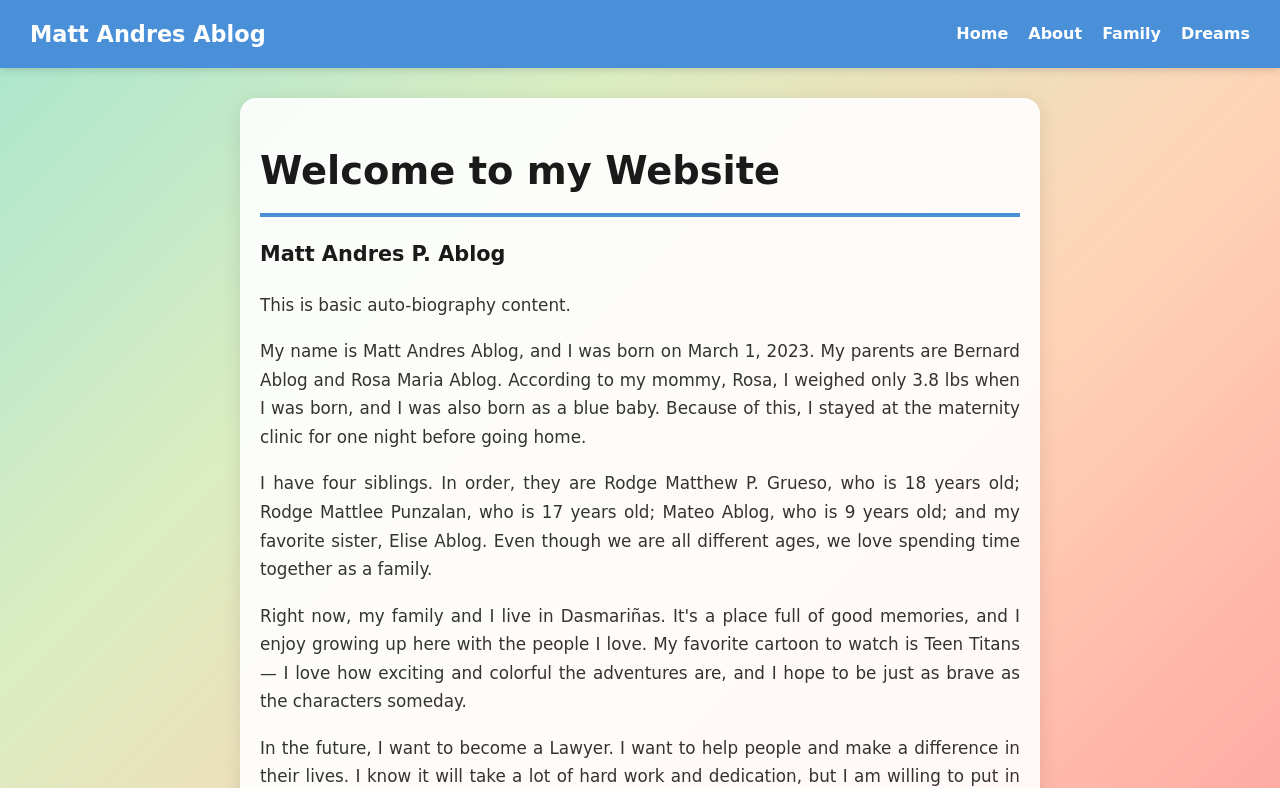
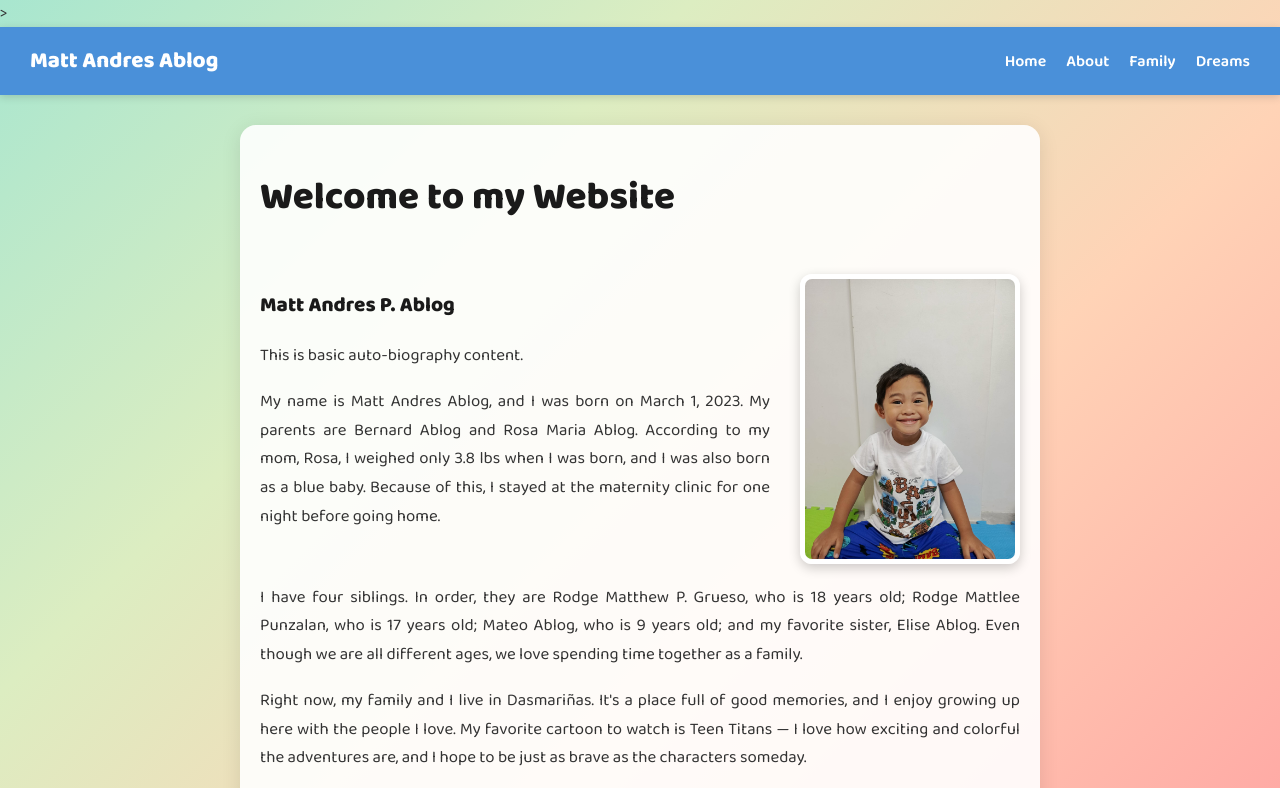
Before and after one commit to bernzablog/testing, a plain HTML site: page index.html in a window 1280 px wide. Shown: the top 788 px of the page. Drawn offline with Linux system fonts and the light colour scheme; a web font is replaced by a local one.

Commit message:
Add typewriter animation and photo layout

```diff
--- a/css/style.css
+++ b/css/style.css
@@ -133,4 +133,115 @@ footer {
         margin-top: 0;
         border-radius: 0;
     }
+}/* INTRO SECTION with photo on the right */
+.intro-section {
+    display: flex;
+    align-items: center;
+    gap: 30px;
+    flex-wrap: wrap;
+    margin-bottom: 20px;
 }
+
+.intro-text {
+    flex: 1;
+    min-width: 250px;
+}
+
+.profile-photo {
+    max-width: 220px;
+    width: 100%;
+    height: auto;
+    margin: 0;
+    flex-shrink: 0;
+    transition: transform 0.3s ease, box-shadow 0.3s ease;
+}
+
+.profile-photo:hover {
+    transform: scale(1.05) rotate(-1deg);
+    box-shadow: 0 8px 20px rgba(0, 0, 0, 0.25);
+}
+
+/* FADE-IN ANIMATION on page load */
+main {
+    animation: fadeInUp 0.8s ease-out;
+}
+
+@keyframes fadeInUp {
+    from {
+        opacity: 0;
+        transform: translateY(20px);
+    }
+    to {
+        opacity: 1;
+        transform: translateY(0);
+    }
+}
+
+/* Stagger paragraph fade-ins slightly */
+p {
+    animation: fadeIn 1s ease-out;
+}
+
+@keyframes fadeIn {
+    from { opacity: 0; }
+    to { opacity: 1; }
+}
+
+/* NAV LINK hover animation */
+.nav-links li a {
+    position: relative;
+}
+
+.nav-links li a::after {
+    content: '';
+    position: absolute;
+    left: 0;
+    bottom: -4px;
+    width: 0%;
+    height: 2px;
+    background-color: #ffd3b6;
+    transition: width 0.3s ease;
+}
+
+.nav-links li a:hover::after {
+    width: 100%;
+}
+
+/* MOBILE: stack photo above/below text again on small screens */
+@media (max-width: 600px) {
+    .intro-section {
+        flex-direction: column;
+    }
+
+    .profile-photo {
+        max-width: 250px;
+        margin: 0 auto;
+    }
+}
+/* TYPEWRITER EFFECT for h1 */
+.typewriter {
+    display: inline-block;
+    overflow: hidden;
+    white-space: nowrap;
+    border-right: 3px solid #4a90d9;
+    width: 0;
+    animation:
+        typing 2.5s steps(22, end) forwards,
+        blink-caret 0.75s step-end infinite;
+}
+
+@keyframes typing {
+    from { width: 0; }
+    to { width: 22ch; }
+}
+
+@keyframes blink-caret {
+    from, to { border-color: transparent; }
+    50% { border-color: #4a90d9; }
+}
+.typewriter {
+    animation:
+        typing 2.5s steps(22, end) forwards,
+        blink-caret 0.75s step-end infinite;
+    animation-delay: 0s, 2.5s; /* caret blinks only after typing finishes */
+}
--- a/index.html
+++ b/index.html
@@ -5,9 +5,9 @@
     <meta name="viewport" content="width=device-width, initial-scale=1.0">
     <title>Matt Andres P. Ablog</title>
     <link rel="stylesheet" href="css/style.css">
-    <link rel="preconnect" href"https://fonts.googleapis.com">
+    <link rel="preconnect" href="https://fonts.googleapis.com">
 <link rel="preconnect" href="https://fonts.gstatic.com" crossorigin>
-    <link href="https://fonts.googleapis.com/css2?family=Baloo+2wght@400;600;800&display=swap" rel="stylesheet">
+<link href="https://fonts.googleapis.com/css2?family=Baloo+2:wght@400;600;800&display=swap" rel="stylesheet">>
 </head>
 <body>
     <nav class="navbar">
@@ -21,16 +21,20 @@
     </nav>
 
  <main>
-        <h1 id="home">Welcome to my Website</h1>
+    <h1 id="home" class="typewriter">Welcome to my Website</h1>
 
+    <div class="intro-section">
+        <div class="intro-text">
             <p><strong>Matt Andres P. Ablog</strong></p>
             <p>This is basic auto-biography content.</p>
-
             <p id="about">My name is Matt Andres Ablog, and I was born on March 1, 2023.
                 My parents are Bernard Ablog and Rosa Maria Ablog.
-            According to my mommy, Rosa, I weighed only 3.8 lbs when I was born,
+                According to my mom, Rosa, I weighed only 3.8 lbs when I was born,
                 and I was also born as a blue baby. Because of this, I stayed at the maternity clinic
                 for one night before going home.</p>
+        </div>
+        <img src="images/andres2.jpg" alt="Photo of Matt Andres Ablog" class="profile-photo">
+    </div>
 
     <p id="family">I have four siblings. In order, they are Rodge Matthew P. Grueso, who is 18 years old;
         Rodge Mattlee Punzalan, who is 17 years old; Mateo Ablog, who is 9 years old;
@@ -47,8 +51,6 @@
         I want to help people and make a difference in their lives.
         I know it will take a lot of hard work and dedication,
         but I am willing to put in the effort to achieve my dream.</p>
-
-        <img src="images/andres2.jpg" alt="Photo of Matt Andres Ablog">
 </main>
 
     <footer>
```
Lines whose indentation alone changed are shown as unchanged.
